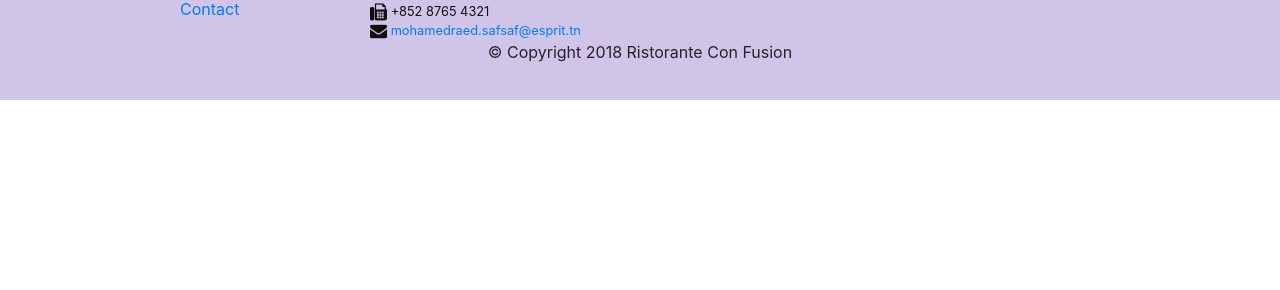
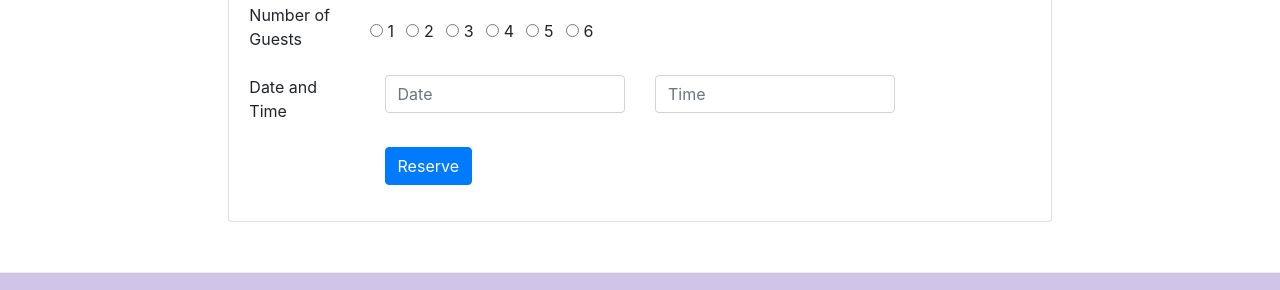
Before and after one commit to safsafmedraed/coursera, a website: page index.html in a window 1280 px wide. Shown: the part 2041-2331 px from the top of the page. Before the commit the page ends 2141 px from the top, so only its background shows below. Drawn offline with nearby package versions, Linux system fonts and the light colour scheme.

Commit message:
fix reserve table

```diff
--- a/index.html
+++ b/index.html
@@ -376,7 +376,66 @@
         </div>
 
     </div>
-
+    <div id="reserve_table" class="row row-content justify-content-center">
+        <div class="col-12 col-sm-8">
+            <div class="card align">
+                <h3 class="card-header bg-warning text-white">Reserve a Table</h3>
+                <div class="card-body">
+                    <form>
+                        <div class="form-group row">
+                            <label for="Number Guests" class="form-label col-12 col-sm-2">Number of Guests</label>
+                            <div class="form-check form-check-inline">
+                                <input class="form-check-input" type="radio" name="inlineRadioOptions" id="inlineRadio1"
+                                    value="option1">
+                                <label class="form-check-label" for="inlineRadio1">1</label>
+                            </div>
+                            <div class="form-check form-check-inline">
+                                <input class="form-check-input" type="radio" name="inlineRadioOptions" id="inlineRadio2"
+                                    value="option2">
+                                <label class="form-check-label" for="inlineRadio2">2</label>
+                            </div>
+                            <div class="form-check form-check-inline">
+                                <input class="form-check-input" type="radio" name="inlineRadioOptions" id="inlineRadio3"
+                                    value="option3">
+                                <label class="form-check-label" for="inlineRadio3">3</label>
+                            </div>
+                            <div class="form-check form-check-inline">
+                                <input class="form-check-input" type="radio" name="inlineRadioOptions" id="inlineRadio4"
+                                    value="option4">
+                                <label class="form-check-label" for="inlineRadio4">4</label>
+                            </div>
+                            <div class="form-check form-check-inline">
+                                <input class="form-check-input" type="radio" name="inlineRadioOptions" id="inlineRadio5"
+                                    value="option5">
+                                <label class="form-check-label" for="inlineRadio5">5</label>
+                            </div>
+                            <div class="form-check form-check-inline">
+                                <input class="form-check-input" type="radio" name="inlineRadioOptions" id="inlineRadio6"
+                                    value="option6">
+                                <label class="form-check-label" for="inlineRadio6">6</label>
+                            </div>
+                        </div>
+                        <div class="form-group row">
+                            <label for="date time" class="form-label col-12 col-sm-2">Date and Time</label>
+                            <div class="col-12 col-sm-4">
+                                <input type="text" class="form-control" id="date" placeholder="Date">
+                            </div>
+                            <div class="col-12 col-sm-4">
+                                <input type="text" class="form-control" id="time" placeholder="Time">
+                            </div>
+                        </div>
+                        <div class="form-group row">
+                            <div class="offset-sm-2 col-md-10">
+                                <button type="submit" class="btn btn-primary">
+                                    Reserve
+                                </button>
+                            </div>
+                        </div>
+                    </form>
+                </div>
+            </div>
+        </div>
+    </div>
     <footer class="footer">
         <div class="container">
             <div class="row">
```
